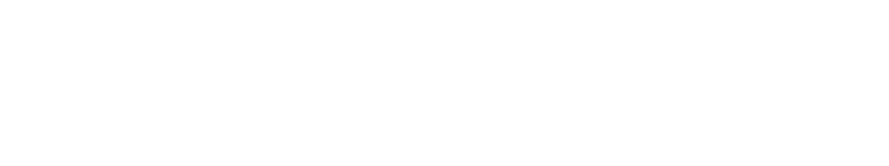
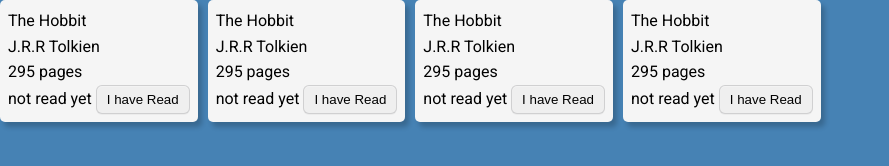
Before and after one commit to JKPearce/Library-of-Books, a plain HTML site: page index.html in a window 1280 px wide. Shown: the whole page, without its empty margins (0-889 px from the left). Drawn offline with Linux system fonts and the light colour scheme.

Commit message:
Add style

```diff
--- a/index.html
+++ b/index.html
@@ -6,10 +6,16 @@
     <meta name="viewport" content="width=device-width, initial-scale=1.0">
     <title>JavaScript Objects</title>
     <script src="./script.js" defer></script>
+    <link rel="stylesheet" href="./style.css">
 </head>
 <body>
     <main>
-        <div id="card-wrapper"></div>
+        <div id="card-wrapper">
+            <div class="book-details">The Hobbit<br> J.R.R Tolkien<br>295 pages<br> not read yet <button data-book-number="0">I have Read</button></div>
+            <div class="book-details">The Hobbit<br> J.R.R Tolkien<br>295 pages<br> not read yet <button data-book-number="0">I have Read</button></div>
+            <div class="book-details">The Hobbit<br> J.R.R Tolkien<br>295 pages<br> not read yet <button data-book-number="0">I have Read</button></div>
+            <div class="book-details">The Hobbit<br> J.R.R Tolkien<br>295 pages<br> not read yet <button data-book-number="0">I have Read</button></div>
+        </div>
     </main>
 </body>
 </html>
--- /dev/null
+++ b/style.css
@@ -0,0 +1,37 @@
+@import url('https://fonts.googleapis.com/css2?family=Roboto&display=swap');
+
+body{
+    font-family: 'Roboto', sans-serif;
+    line-height: 1.6;
+    margin: 0;
+    padding: 0;
+    background-color: steelblue;
+}
+
+#card-wrapper{
+    display: flex;
+    gap: 10px;
+    flex-wrap: wrap;
+}
+
+.book-details{
+    background-color: whitesmoke;
+    border-radius: 5px;
+    padding: 0.5rem;
+    box-shadow: 4px 5px 5px rgba(0, 0, 0, 0.2);
+}
+
+.book-details > button{
+    padding: 6px 10px;
+    border-radius: 6px;
+    border: 1px solid rgba(27, 31, 35, 0.15);
+    box-shadow: rgba(27, 31, 35, 0.04) 0 1px 0, rgba(255, 255, 255, 0.25) 0 1px 0 inset;
+    box-sizing: border-box;
+}
+
+
+.book-details > button:hover{
+    cursor: pointer;
+    transform: scale(1.05);
+    background-color: white;
+}
```
